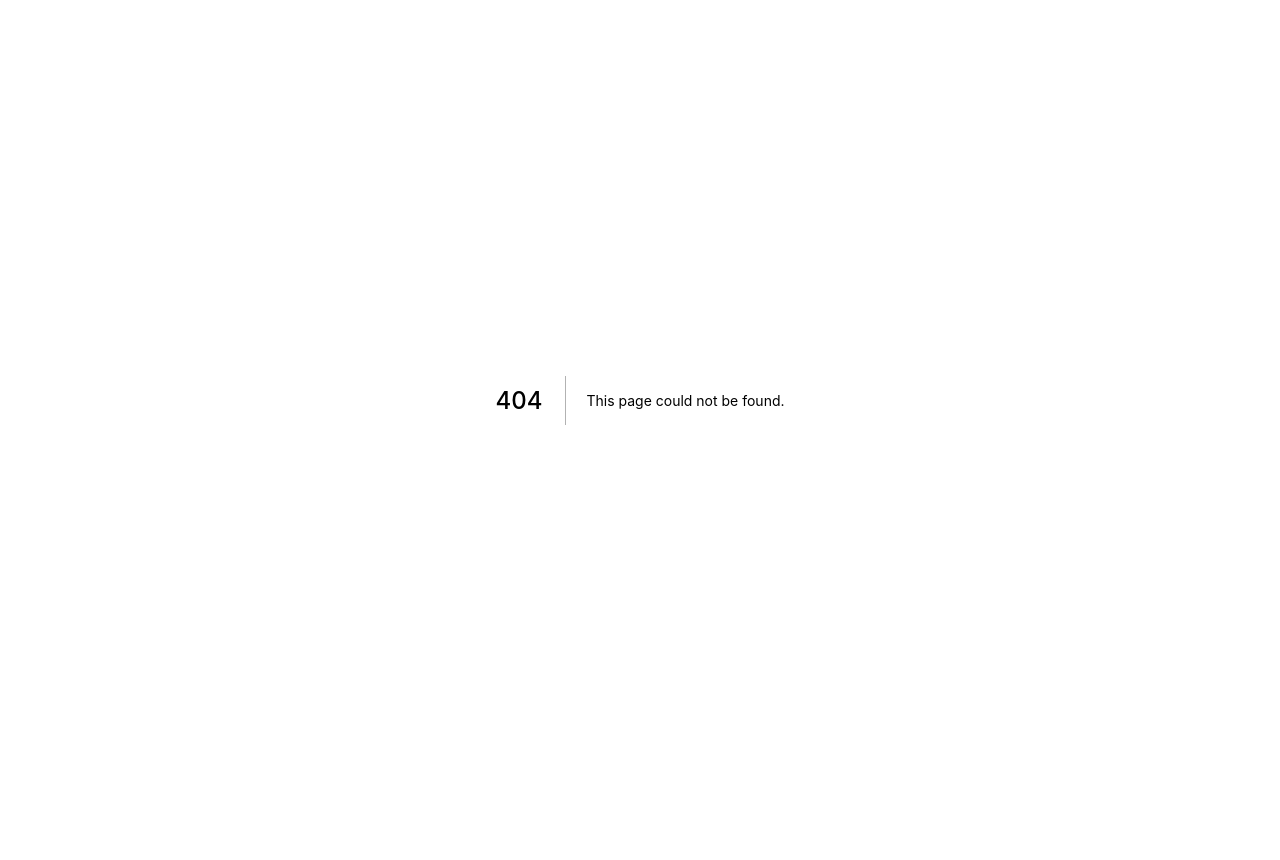
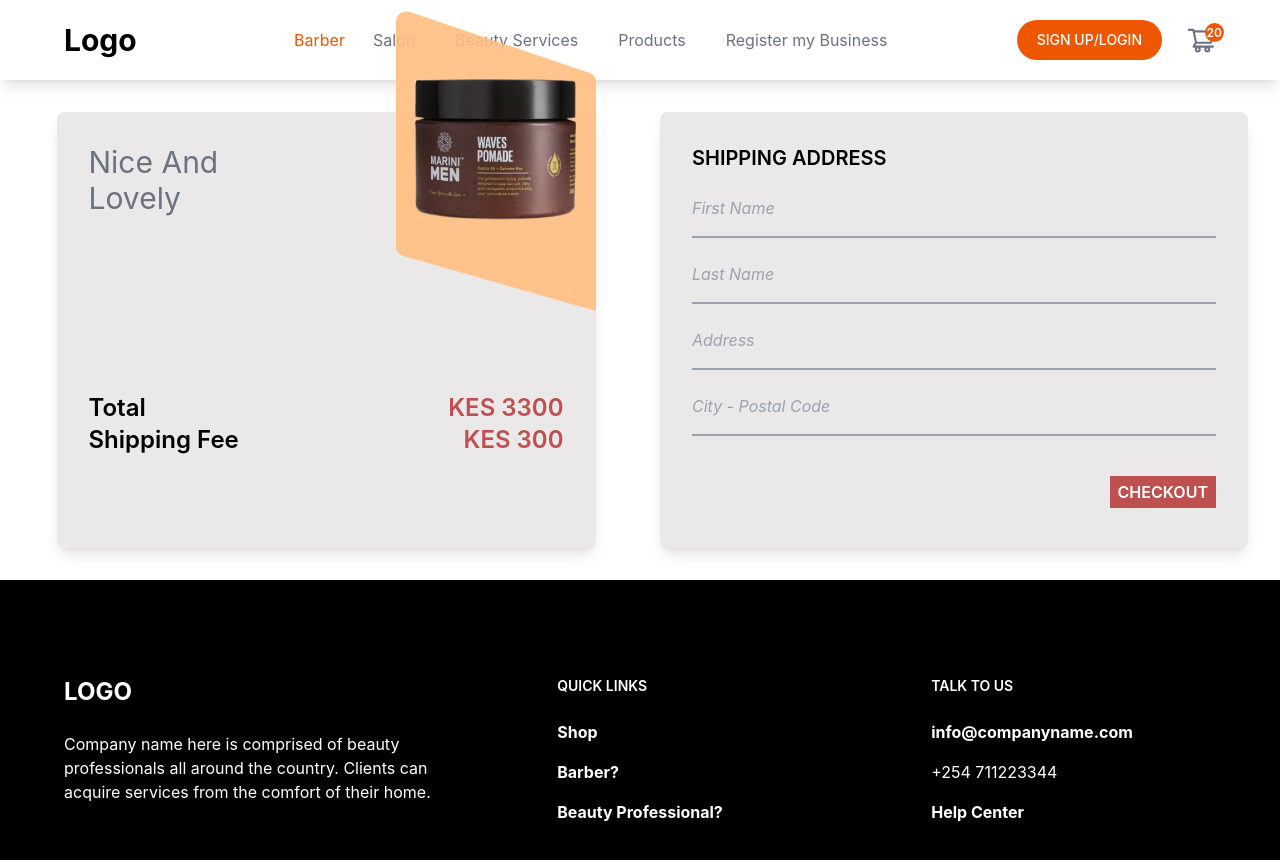
Before and after one commit to Spencer-lolley/frontend, a Next.js app: page /checkout in a window 1280 px wide. Before the commit this address had no page. Shown: the top 860 px of the page. Before the commit the page ends 800 px from the top, so only its background shows below. Built offline with nearby package versions, Linux system fonts and the light colour scheme.

Commit message:
Checkout PAge

```diff
--- a/pages/cart.js
+++ b/pages/cart.js
@@ -5,8 +5,9 @@
 export default function () {
   return (
     <>
+      <Meta title="Cart" />
+
       <Nav />
-      <Meta title="Cart" />
       <div className="px-8 mx-8 mt-10">
         <Link href="/" passHref>
           <a className="text-gray-500 hover:text-OrangeText">
@@ -54,7 +55,7 @@
         </SingleProduct>
         <div className="float-right p-10 mx-4">
           <button className="px-2 py-1 font-semibold text-white uppercase rounded-md bg-RedBackground">
-            <Link href="" passHref>
+            <Link href="./checkout" passHref>
               <a>Checkout</a>
             </Link>
           </button>
--- /dev/null
+++ b/pages/checkout.js
@@ -0,0 +1,151 @@
+import React from "react";
+import { Footer, Meta, Nav } from "../components";
+import Image from "next/image";
+import { useForm } from "react-hook-form";
+import Link from "next/link";
+import SingleProduct from "../components/Product/SingleProduct";
+
+export default function checkout() {
+  const {
+    register,
+    handleSubmit,
+    formState: { errors },
+  } = useForm();
+  const onSubmit = (data) => alert(JSON.stringify(data));
+  return (
+    <>
+      <Meta title="Checkout" />
+      <Nav />
+      <div className="w-full p-8">
+        <div className="grid gap-10 md:grid-cols-2">
+          <SingleProduct
+            productName="nice and lovely"
+            image={`../../products/productImage.png`}
+          >
+            <div className="p-8">
+              <div className="flex justify-between text-xl font-semibold md:text-2xl">
+                <h4 className="text-black">Total</h4>
+                <h5 className="text-RedBackground">KES 3300</h5>
+              </div>
+
+              <div className="flex justify-between text-xl font-semibold md:text-2xl">
+                <h4 className="text-black">
+                  Shipping Fee
+                </h4>
+                <h5 className="text-RedBackground">
+                  KES 300
+                </h5>
+              </div>
+            </div>
+          </SingleProduct>
+          <div className="rounded-lg shadow-lg bg-GreyBackground">
+            <div className="p-8">
+              <div>
+                <h3 className="text-xl font-semibold uppercase">
+                  Shipping Address
+                </h3>
+              </div>
+
+              <form onSubmit={handleSubmit}>
+                <div className="mt-2 duration-300 transform bg-transparent border-b-2 border-gray-400 tex2t-lg form-group focus-within:border-RedBackground">
+                  <input
+                    type="text"
+                    name="firstName"
+                    className="w-full py-4 m-0 transition ease-in-out bg-transparent border-none outline-none form-control placeholder:italic focus:outline-none "
+                    placeholder="First Name"
+                    {...register("firstName", {
+                      required: "Please input your First Name here!",
+                      minLength: {
+                        value: 2,
+                        message: "Name too short!",
+                      },
+                      maxLength: {
+                        value: 20,
+                      },
+                    })}
+                  />
+                  <p className="text-RedBackground">
+                    {errors.firstName?.message}
+                  </p>
+                </div>
+
+                <div className="mt-2 duration-300 transform bg-transparent border-b-2 border-gray-400 tex2t-lg form-group focus-within:border-RedBackground">
+                  <input
+                    type="text"
+                    name="lastName"
+                    className="w-full py-4 m-0 transition ease-in-out bg-transparent border-none outline-none form-control placeholder:italic focus:outline-none "
+                    placeholder="Last Name"
+                    {...register("lasttName", {
+                      required: "Please input your Last Name here!",
+                      minLength: {
+                        value: 2,
+                        message: "Name too short!",
+                      },
+                      maxLength: {
+                        value: 20,
+                      },
+                    })}
+                  />
+                  <p className="text-RedBackground">
+                    {errors.lastName?.message}
+                  </p>
+                </div>
+
+                <div className="mt-2 duration-300 transform bg-transparent border-b-2 border-gray-400 tex2t-lg form-group focus-within:border-RedBackground">
+                  <input
+                    type="text"
+                    name="address"
+                    className="w-full py-4 m-0 transition ease-in-out bg-transparent border-none outline-none form-control placeholder:italic focus:outline-none "
+                    placeholder="Address"
+                    {...register("address", {
+                      required: "Please input your Address here!",
+                      minLength: {
+                        value: 2,
+                        message: "Address too short!",
+                      },
+                      maxLength: {
+                        value: 20,
+                      },
+                    })}
+                  />
+                  <p className="text-RedBackground">
+                    {errors.address?.message}
+                  </p>
+                </div>
+
+                <div className="mt-2 duration-300 transform bg-transparent border-b-2 border-gray-400 tex2t-lg form-group focus-within:border-RedBackground">
+                  <input
+                    type="text"
+                    name="city"
+                    className="w-full py-4 m-0 transition ease-in-out bg-transparent border-none outline-none form-control placeholder:italic focus:outline-none "
+                    placeholder="City - Postal Code"
+                    {...register("city", {
+                      required: "Please input your City - Postal Code here!",
+                      minLength: {
+                        value: 2,
+                        message: "Postal Code too short!",
+                      },
+                      maxLength: {
+                        value: 20,
+                      },
+                    })}
+                  />
+                  <p className="text-RedBackground">{errors.city?.message}</p>
+                </div>
+
+                <div className="float-right my-10 text-white bg-RedBackground">
+                  <button className="px-2 py-1 font-semibold text-white uppercase rounded-md bg-RedBackground">
+                    <Link href="./checkout" passHref>
+                      <a>Checkout</a>
+                    </Link>
+                  </button>
+                </div>
+              </form>
+            </div>
+          </div>
+        </div>
+      </div>
+      <Footer />
+    </>
+  );
+}
```
